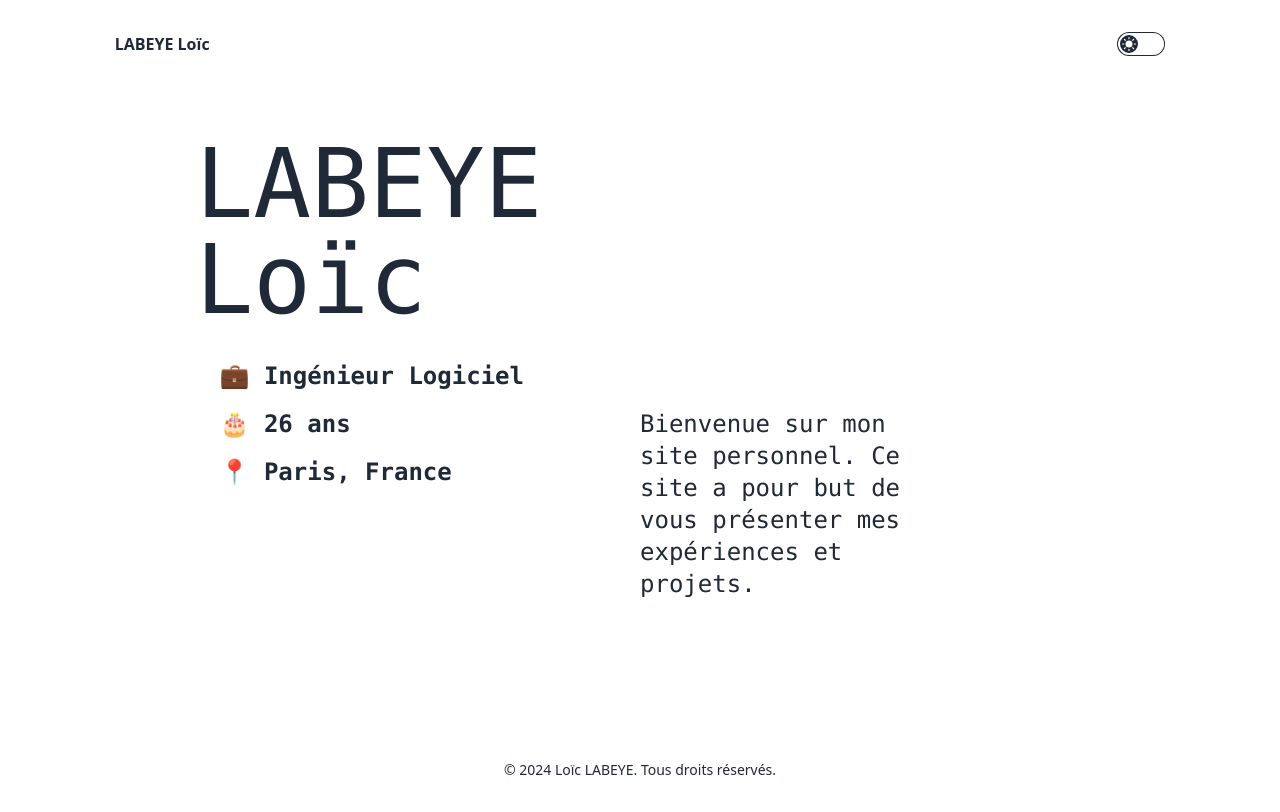
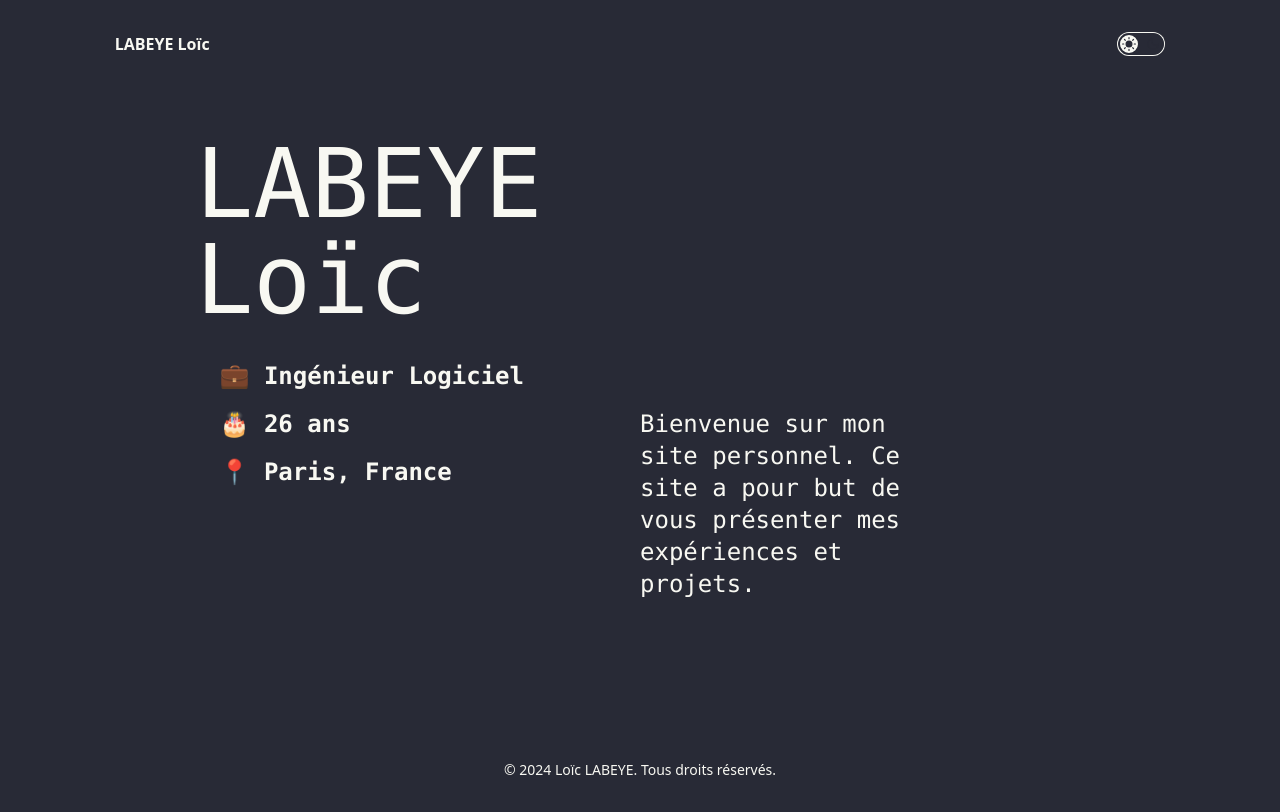
Before and after one commit to nag763/nag763, a Next.js app: page / in a window 1280 px wide. Built offline with nearby package versions, Linux system fonts and the light colour scheme; what tailwindcss-animated would draw is missing.

Commit message:
Fix issue with hook

```diff
--- a/app/components/header.js
+++ b/app/components/header.js
@@ -1,6 +1,9 @@
+
+'use client'
+import useDarkTheme from "../hooks/darktheme";
 
 export default function Header() {
-    const defaultIsDarkTheme = (typeof window !== undefined) ? window.matchMedia("(prefers-color-scheme: dark)").matches : false;
+    const defaultIsDarkTheme = useDarkTheme();
     return (<div className="navbar py-8">
         <div className="navbar-start font-extrabold">
             LABEYE Loïc
--- /dev/null
+++ b/app/hooks/darktheme.js
@@ -0,0 +1,34 @@
+'use client'
+
+import React, { useEffect, useState } from "react";
+
+export default function useDarkTheme() {
+
+    const [useDarkTheme, setUseDarkTheme] = useState(() => {
+        if(typeof window !== "undefined") {
+            return window.matchMedia("(prefers-color-scheme: dark)").matches;
+        } else {
+            return false;
+        }
+    });
+
+    useEffect(() => {
+        // Crée une instance de MediaQueryList pour détecter le thème
+        const mediaQuery = window.matchMedia("(prefers-color-scheme: dark)");
+
+        // Définir une fonction pour mettre à jour l'état en fonction du thème
+        const handleChange = (event) => {
+            setUseDarkTheme(event.matches);
+        };
+
+        // Ajouter un écouteur pour les changements du thème
+        mediaQuery.addEventListener("change", handleChange);
+
+        // Nettoyage de l'écouteur lors du démontage du composant
+        return () => {
+            mediaQuery.removeEventListener("change", handleChange);
+        };
+    }, []);
+
+    return useDarkTheme;
+}
--- a/app/layout.js
+++ b/app/layout.js
@@ -4,11 +4,13 @@ import "./globals.css";
 import "./components/header"
 import Header from "./components/header";
 import Footer from "./components/footer";
+import useDarkTheme from "./hooks/darktheme";
 
 
 export default function RootLayout({ children }) {
+  const darkTheme = useDarkTheme();
   return (
-    <html lang="en" className="h-full grid grid-cols-12" data-theme={window.matchMedia("(prefers-color-scheme: dark)").matches ? "dracula" : "light"}>
+    <html lang="en" className="h-full grid grid-cols-12" data-theme={useDarkTheme ? "dracula" : "light"}>
       <body className="h-full flex flex-col col-start-2 col-end-12">
         <Header/>
         <main className="flex-1 grid grid-cols-12">
```
